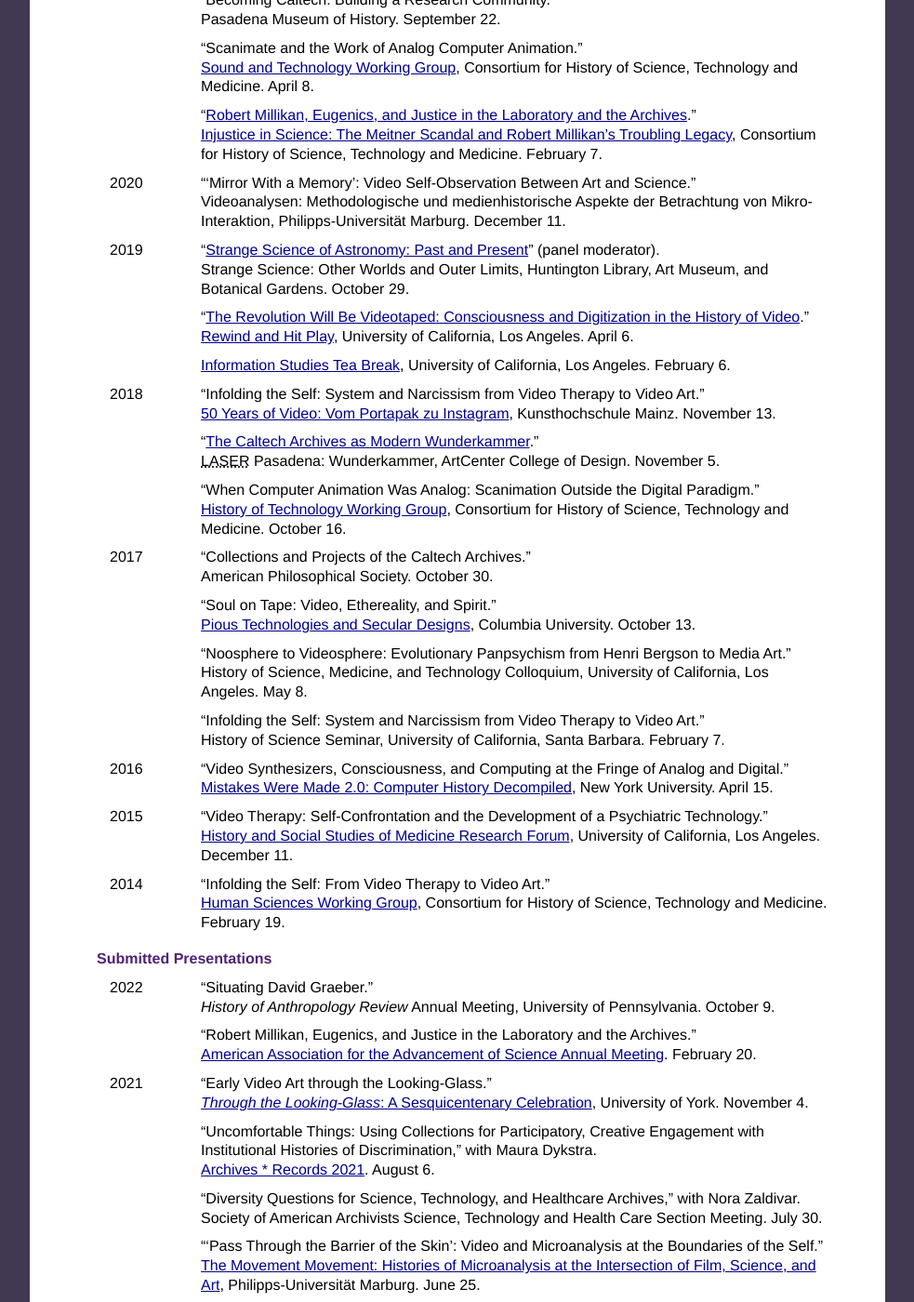
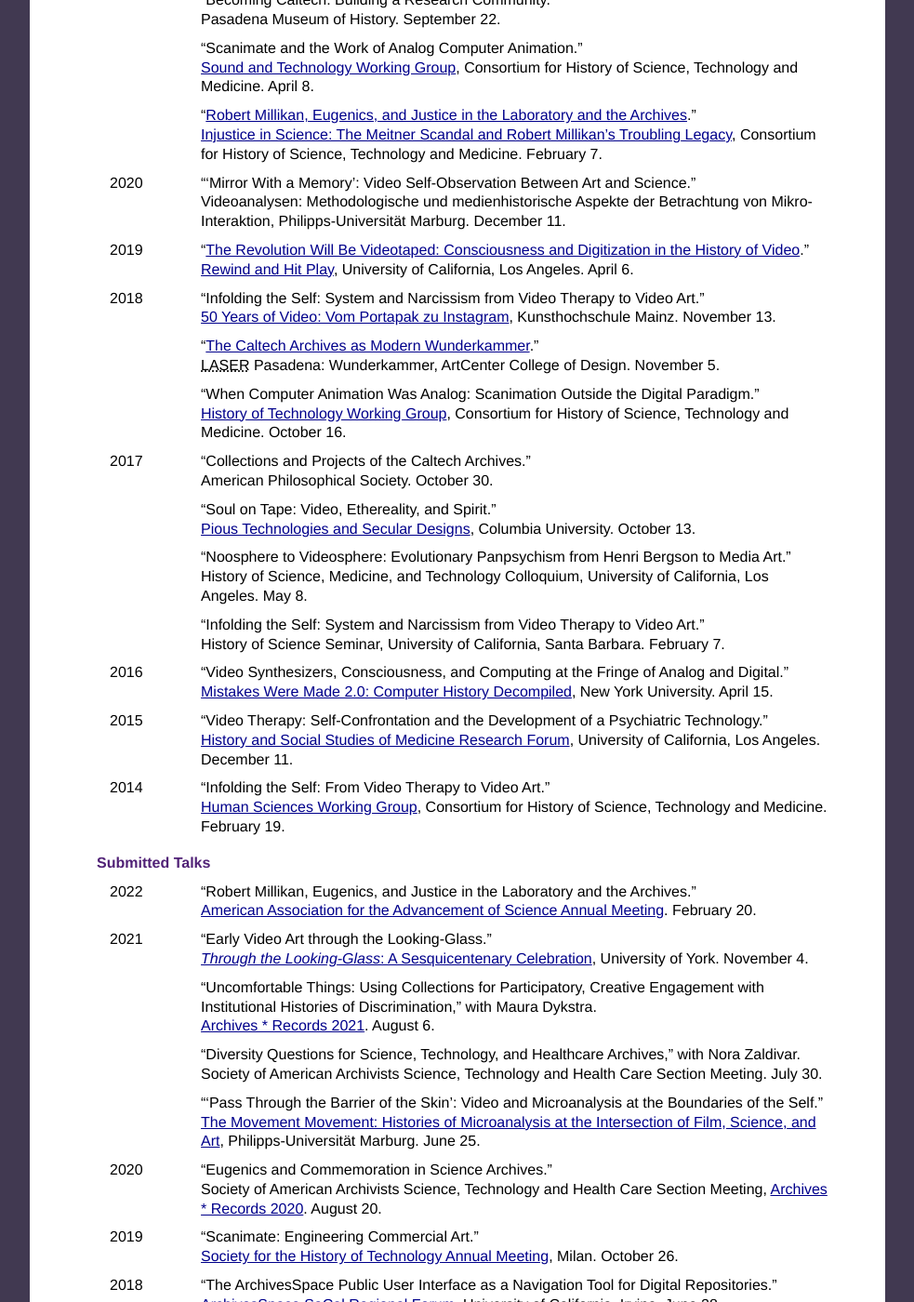
Before and after one commit to collopy/collopy.github.io, a Jekyll site: the page built from cv.html, in a window 1280 px wide and 1400 px high, scrolled down 3341 px. Shown: the whole window at 93% size, without its empty margins (148-1131 px from the left). Built offline with Jekyll 4.4.1, drawn with Linux system fonts in a browser that asks for light colours; some of the changed text lies outside the part shown.

Commit message:
Reorganized some talks

```diff
--- a/cv.html
+++ b/cv.html
@@ -1167,7 +1167,7 @@
 		</h2>
 		<div id="invited">
 			<h3>
-				Invited Presentations and Seminars
+				Invited Talks
 			</h3>
 			<table>
 				<tr>
@@ -1230,26 +1230,29 @@
 						Videoanalysen: Methodologische und medienhistorische Aspekte der Betrachtung von Mikro-Interaktion, Philipps-Universität Marburg. December 11.
 					</td>
 				</tr>
-				<tr class="resumehide">
-					<td class="year" rowspan="3">
+				<!--<tr class="resumehide">
+					<td class="year">
 						2019
 					</td>
 					<td>
 						“<a href="https://huntington.org/videos-and-recorded-programs/strange-science-astronomy-past-and-present">Strange Science of Astronomy: Past and Present</a>” (panel moderator).<br>
 						 Strange Science: Other Worlds and Outer Limits, Huntington Library, Art Museum, and Botanical Gardens. October 29.
 					</td>
-				</tr>
-				<tr class="resumehide">
+				</tr>-->
+				<tr class="resumehide">
+					<td class="year">
+						2019
+					</td>
 					<td>
 						“<a href="https://www.youtube.com/watch?v=4MFyPhmCZQ4&list=PLdAuZfFi4N-lmxhTy5RhuPDEo5G2PEbTr">The Revolution Will Be Videotaped: Consciousness and Digitization in the History of Video</a>.”<br>
 						<a href="https://rewindandhitplay.wordpress.com/">Rewind and Hit Play</a>, University of California, Los Angeles. April 6.
 					</td>
 				</tr>
-				<tr class="resumehide">
+				<!--<tr class="resumehide">
 					<td>
 						<a href="https://www.islab.gseis.ucla.edu/winter-tea-breaks/">Information Studies Tea Break</a>, University of California, Los Angeles. February 6.
 					</td>
-				</tr>
+				</tr>-->
 				<tr class="resumehide">
 					<td class="year" rowspan="3">
 						2018
@@ -1271,7 +1274,6 @@
 						<a href="https://www.chstm.org/content/history-technology">History of Technology Working Group</a>, Consortium for History of Science, Technology and Medicine. October 16.
 					</td>
 				</tr>
-
 				<tr class="resumehide">
 					<td class="year" rowspan="4">
 						2017
@@ -1330,19 +1332,13 @@
 		</div>
 		<div id="submitted">
 			<h3>
-				Submitted Presentations
+				Submitted Talks
 			</h3>
 			<table>
 				<tr>
-					<td class="year" rowspan="2">
+					<td class="year">
 						2022
 					</td>
-					<td>
-						“Situating David Graeber.”<br>
-						<cite>History of Anthropology Review</cite> Annual Meeting, University of Pennsylvania. October 9.
-					</td>
-				</tr>
-				<tr>
 					<td>
 						“Robert Millikan, Eugenics, and Justice in the Laboratory and the Archives.”<br>
 						<a href="https://www.aaas.org/resources/2022-aaas-annual-meeting-archive">American Association for the Advancement of Science Annual Meeting</a>. February 20.
@@ -1640,13 +1636,19 @@
 		</div>
 		<div id="campus">
 			<h3>
-				Campus Presentations
+				Campus Talks
 			</h3>
 			<table>
 				<tr>
-					<td class="year" rowspan="2">
+					<td class="year" rowspan="3">
 						2022
 					</td>
+					<td>
+						“Situating David Graeber.”<br>
+						<cite>History of Anthropology Review</cite> Annual Meeting, University of Pennsylvania. October 9.
+					</td>
+				</tr>
+				<tr>
 					<td>
 						“Crossing Over: Art and Technology at Caltech, 1969–1971.”<br>
 						Virtual Witnessing: Seeing Caltech Science, California Institute of Technology. February 4.
```
